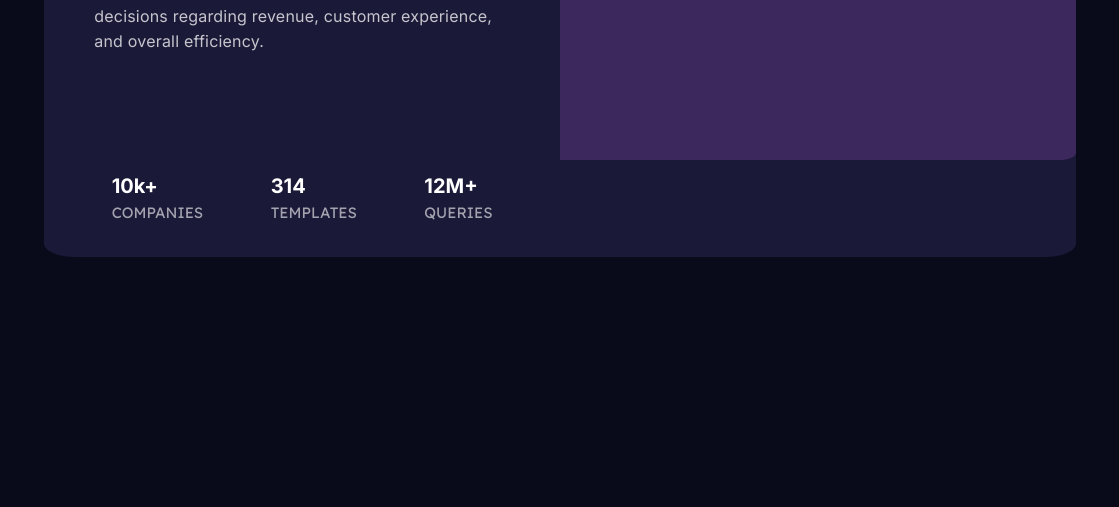
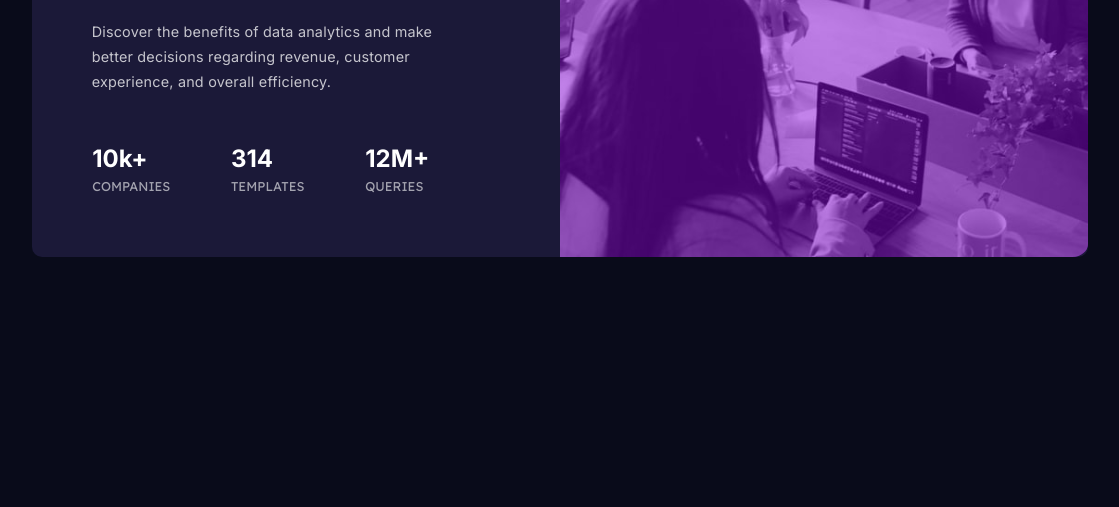
Before and after one commit to Lala0419/STATS-preview-card-project, a plain HTML site: page index.html in a window 1536 px wide. Shown: the part 438-945 px from the top of the page, without its empty margins (208-1327 px from the left). Drawn offline with Linux system fonts and the light colour scheme.

Commit message:
third
fixing bg img, bg color and opacity to them. added positioning.

fixed 1440px display

```diff
--- a/index.html
+++ b/index.html
@@ -29,7 +29,7 @@
         <div class="main_top">
           <h1>Get <span>insights</span> that help your business grow.</h1>
 
-          <p>Discover the benefits of data  and make better decisions regarding revenue, customer experience, and overall efficiency.</p>
+          <p>Discover the benefits of data analytics and make better decisions regarding revenue, customer experience, and overall efficiency.</p>
         </div>
 
         <div class="main_bottom">
--- a/styles.css
+++ b/styles.css
@@ -21,10 +21,10 @@ body {
     margin: 50px 20px;
 }
 
-section{
+/* section{
     width: 100%;
     height: 250px;
-    background: url(./stats-preview-card-component-main/images/image-header-mobile.jpg);
+    background: url(./images/image-header-mobile.jpg);
     background-size: cover;
     position: relative;
     overflow:hidden ;
@@ -37,8 +37,30 @@ section{
     left: 0;
     width: 100%;
     height: 100%;
-    background:rgba(170, 92, 219, 0.281);
-opacity: .8;
+    background:hsla(277, 64%, 61%, 0.609);
+} */
+
+section{
+    width: 100%;
+    height: 250px;
+    background: rgb(134, 6, 214);
+    position: relative;
+    overflow:hidden ;
+    border-top-left-radius: 10px;
+    border-top-right-radius: 10px;
+}
+
+.overlay{
+    background-size: cover;
+    position: absolute;
+    top: 0;
+    left: 0;
+    width: 100%;
+    height: 100%;
+    background-image: url(./images/image-header-mobile.jpg);
+    opacity: 0.5;
+    border-top-left-radius: 10px;
+    border-top-right-radius: 10px;
 }
 
 main{
@@ -116,28 +138,20 @@ body{
         flex-direction: row-reverse;
         justify-content:center;
         align-items: center;
-        border-radius: 3%;
+        border-radius: 10px;
         margin: 0px 150px;
     }
 
-    .view{
-        width: 80%;
-
-    }
     section{
         border-top-right-radius: 3%;
         border-bottom-right-radius: 3%;
         border-top-left-radius: 0%;
-
+        height: 445px;
     }
 
-    main{
-        border-top-left-radius: 3%;
-        border-bottom-left-radius: 3%;
-    }
 
     h1{
-        font-size: 30px;
+        font-size: 35px;
     }
 
     .main_top{
@@ -145,12 +159,13 @@ body{
         flex-direction: column;
         justify-content:center;
         align-items: flex-start;
-       margin: 40px 30px;
+       margin: 40px 70px 0px 40px;
         text-align: left;
     }
     .main_top p{
-        font-size: 1rem;
+        font-size: 0.9rem;
         display: inline-block;
+
 
 
     }
@@ -159,15 +174,18 @@ body{
         display: flex;
         flex-direction: row;
         justify-content: space-evenly;
-        align-items: center;
+        padding: 0px 70px 0px 0px;
     }
     .main_bottom .bottom_item{
         display: flex;
         align-items: flex-start;
-        margin-top: 50px;
+        margin-top: 20px;
     }
     .main_bottom .bottom_item number{
-        font-size: 20px;
+        font-size: 1.5rem;
+    }
+    .main_bottom .bottom_item sub_title{
+        font-size: .8rem;
     }
 
 }
```
